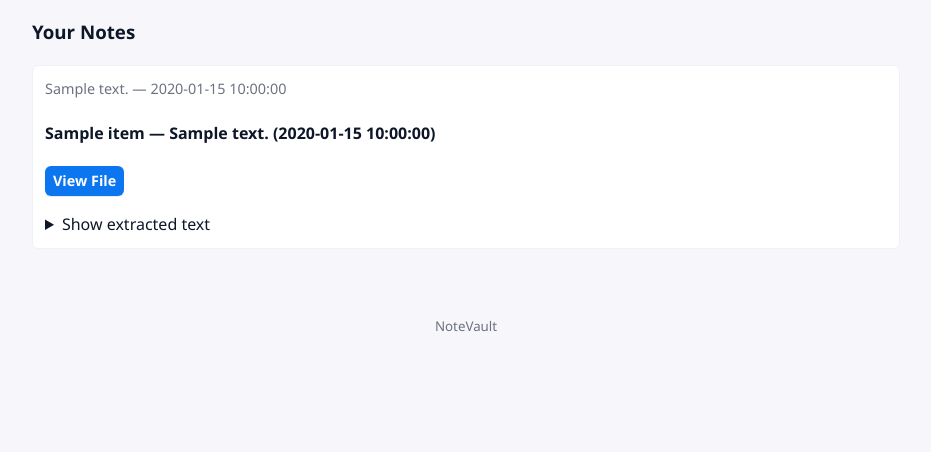
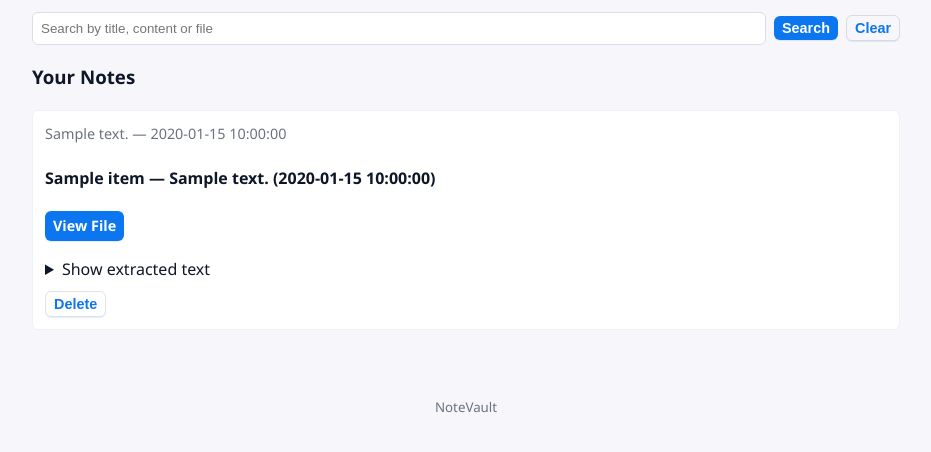
Before and after one commit to Parth-Khosla/Note-taking-website, a Flask app: page /dashboard in a window 1280 px wide. Shown: the part 264-716 px from the top of the page, without its empty margins (174-1105 px from the left). Run offline with Flask 3, Linux system fonts and the light colour scheme; the visitor is signed in with stand-in values (Sample User, id 1); a database or web service that is not in the repository returns one stand-in record (values such as "Sample title"); data that the repository does not hold is empty.

Commit message:
Added a Delete note button. Semi functional search added

```diff
--- a/frontend/app.py
+++ b/frontend/app.py
@@ -83,6 +83,31 @@ def dashboard():
             n["file_url"] = f"{API_NOTES}/file/{n['file_id']}"
     return render_template("dashboard.html", username=username, notes=response)
 
+
+@app.route('/notes/search')
+def notes_search():
+    if 'username' not in session:
+        return {"error": "Not authenticated"}, 401
+    username = session['username']
+    q = request.args.get('q', '')
+    resp = requests.get(f"{API_NOTES}/search/{username}", params={"q": q})
+    data = resp.json()
+    # add file_url where applicable
+    for n in data:
+        if isinstance(n, dict) and n.get('file_id'):
+            n['file_url'] = f"{API_NOTES}/file/{n['file_id']}"
+    return {"notes": data}
+
+
+@app.route('/notes/<note_id>', methods=['DELETE'])
+def notes_delete(note_id):
+    if 'username' not in session:
+        return {"error": "Not authenticated"}, 401
+    resp = requests.delete(f"{API_NOTES}/{note_id}")
+    if resp.status_code != 200:
+        return {"error": resp.text}, resp.status_code
+    return {"message": "deleted"}
+
 @app.route("/create_note", methods=["GET", "POST"])
 def create_note():
     if "username" not in session:
--- a/frontend/templates/dashboard.html
+++ b/frontend/templates/dashboard.html
@@ -9,11 +9,18 @@
             <p class="actions"><a class="btn" href="{{ url_for('create_note') }}">Create New Note</a> <a class="btn btn-outline" href="{{ url_for('logout') }}">Logout</a></p>
         </header>
 
+        <div class="search-row" style="margin:0.75rem 0;display:flex;gap:0.5rem;align-items:center">
+            <input id="note-search" placeholder="Search by title, content or file" style="flex:1;padding:0.5rem;border-radius:6px;border:1px solid #d7dee9" />
+            <button id="search-btn" class="btn btn-sm">Search</button>
+            <button id="clear-search" class="btn btn-outline btn-sm">Clear</button>
+        </div>
+
         <h3>Your Notes</h3>
+                <div id="notes-container">
                 {% if notes %}
                         <ul class="note-list">
                                 {% for note in notes %}
-                    <li class="note-item">
+                                        <li class="note-item" data-note-id="{{ note.note_id }}">
                                                 <div class="note-meta">{{ note.note_type }} — <time>{{ note.timestamp }}</time></div>
                                                 {% if note.title %}
                                                     <h4 class="note-title">{{ note.title }} — {{ note.note_type }} ({{ note.timestamp }})</h4>
@@ -33,11 +40,72 @@
                                                                 </details>
                                                         {% endif %}
                                                 {% endif %}
+                                                <div style="margin-top:0.6rem;display:flex;gap:0.5rem;">
+                                                    <button class="btn btn-outline btn-sm delete-note">Delete</button>
+                                                </div>
                                         </li>
                                 {% endfor %}
                         </ul>
                 {% else %}
                         <p class="muted">No notes found.</p>
                 {% endif %}
+                </div>
+                <script>
+                    (function(){
+                        const searchInput = document.getElementById('note-search');
+                        const searchBtn = document.getElementById('search-btn');
+                        const clearBtn = document.getElementById('clear-search');
+                        const notesContainer = document.getElementById('notes-container');
+
+                        function renderNotes(notes){
+                            if(!Array.isArray(notes) || notes.length === 0){
+                                notesContainer.innerHTML = '<p class="muted">No notes found.</p>';
+                                return;
+                            }
+                            const list = document.createElement('ul');
+                            list.className = 'note-list';
+                            notes.forEach(n=>{
+                                const li = document.createElement('li');
+                                li.className = 'note-item';
+                                li.setAttribute('data-note-id', n.note_id || '');
+                                const meta = document.createElement('div'); meta.className='note-meta'; meta.textContent = (n.note_type || '') + ' — ' + (n.timestamp || '');
+                                li.appendChild(meta);
+                                if(n.title){ const h4 = document.createElement('h4'); h4.className='note-title'; h4.textContent = `${n.title} — ${n.note_type || ''} (${n.timestamp || ''})`; li.appendChild(h4); }
+                                if(n.content && !n.file_url){ const p = document.createElement('p'); p.className='note-content'; p.textContent = n.content; li.appendChild(p); }
+                                else if(n.file_url){ const p = document.createElement('p'); const a = document.createElement('a'); a.href = n.file_url; a.className='btn btn-sm'; a.textContent='View File'; p.appendChild(a); li.appendChild(p); }
+                                if(n.extracted_text){ const details = document.createElement('details'); const summary = document.createElement('summary'); summary.textContent='Show extracted text'; const pre = document.createElement('pre'); pre.textContent = n.extracted_text.slice(0,1000); details.appendChild(summary); details.appendChild(pre); li.appendChild(details); }
+                                const actions = document.createElement('div'); actions.style.marginTop='0.6rem'; actions.style.display='flex'; actions.style.gap='0.5rem'; const del = document.createElement('button'); del.className='btn btn-outline btn-sm delete-note'; del.textContent='Delete'; actions.appendChild(del); li.appendChild(actions);
+                                list.appendChild(li);
+                            });
+                            notesContainer.innerHTML = ''; notesContainer.appendChild(list);
+                        }
+
+                        async function performSearch(){
+                            const q = searchInput.value.trim();
+                            const res = await fetch(`/notes/search?q=${encodeURIComponent(q)}`);
+                            const json = await res.json();
+                            if(json && json.notes){ renderNotes(json.notes); attachDeleteHandlers(); }
+                        }
+
+                        function attachDeleteHandlers(){
+                            document.querySelectorAll('.delete-note').forEach(btn=>{
+                                btn.onclick = async function(e){
+                                    const li = e.target.closest('li.note-item');
+                                    const noteId = li && li.getAttribute('data-note-id');
+                                    if(!noteId) return alert('Missing note id');
+                                    if(!confirm('Delete this note?')) return;
+                                    const resp = await fetch(`/notes/${noteId}`, { method: 'DELETE' });
+                                    if(resp.ok){ li.remove(); }
+                                    else { alert('Failed to delete note'); }
+                                }
+                            });
+                        }
+
+                        searchBtn.addEventListener('click', performSearch);
+                        clearBtn.addEventListener('click', function(){ searchInput.value=''; performSearch(); });
+                        // attach handlers for initial page notes
+                        attachDeleteHandlers();
+                    })();
+                </script>
     </section>
 {% endblock %}
```
Also changed, not shown: backend/routes/notes_routes.py (+15 -0 lines), backend/services/notes_service.py (+67 -5 lines). Lines whose indentation alone changed are shown as unchanged.
